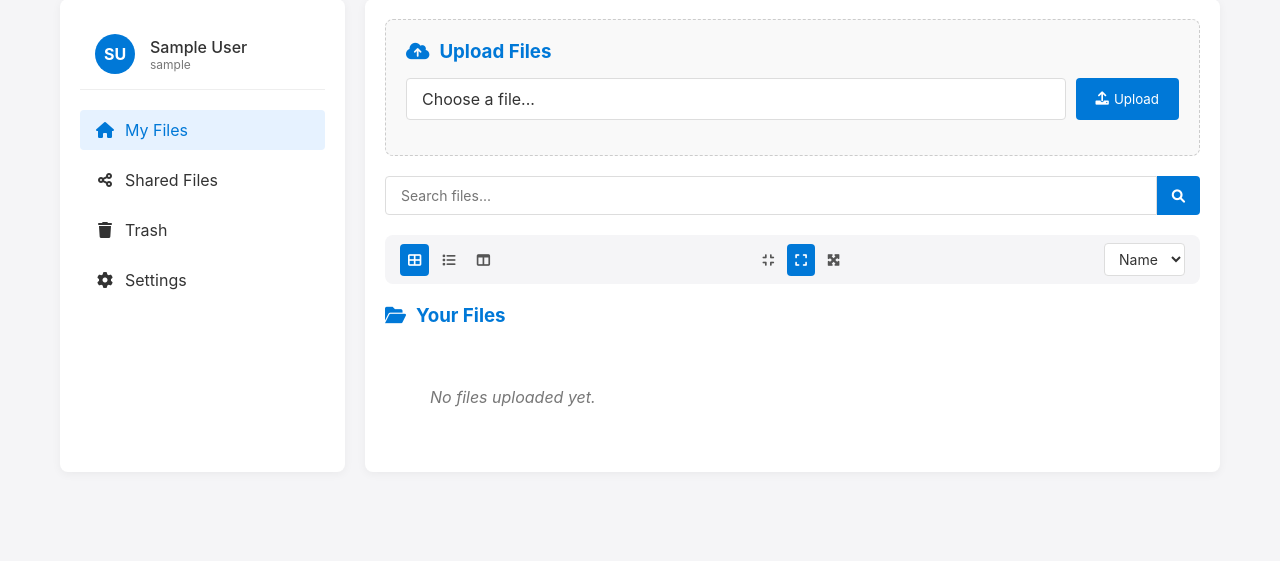
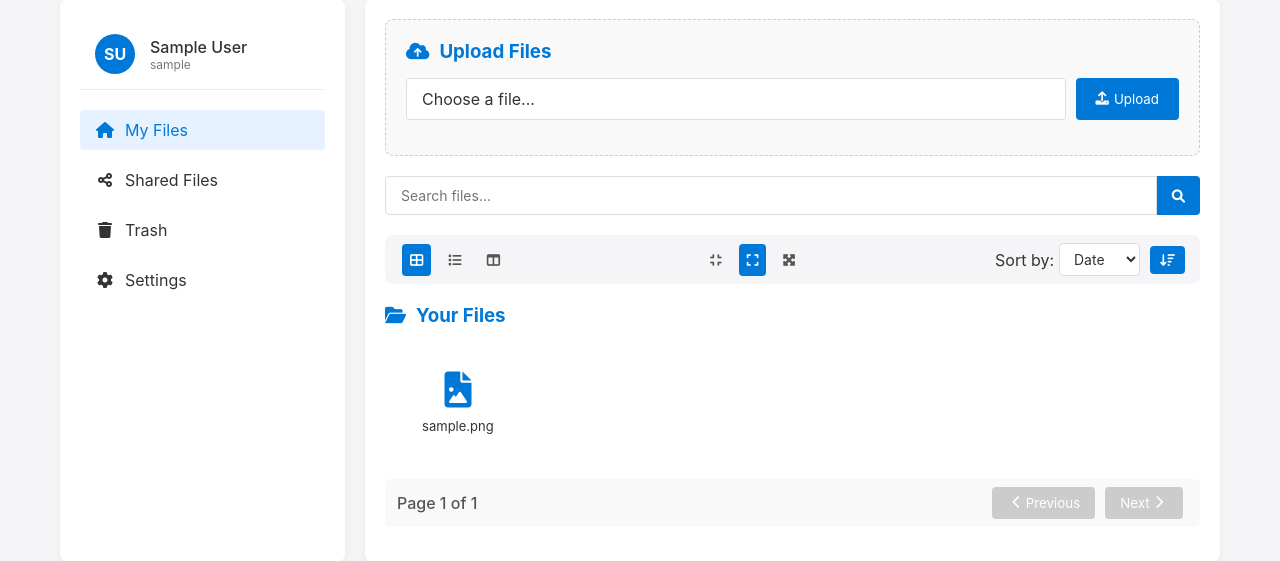
Before and after one commit to vikasdimaniya/drive, a Django app: page /dashboard/ in a window 1280 px wide. Shown: the part 103-664 px from the top of the page. Run offline with Django 5.2, Linux system fonts and the light colour scheme; a user stored in the database is signed in; tables that the repository leaves empty hold one stand-in row (values such as "Sample post"); data that the repository does not hold is empty.

Commit message:
Implement pagination and sorting for user files and search results. Enhance file listing with detailed information and update UI components for better user experience. Add pagination controls in JavaScript and CSS for improved navigation.

```diff
--- a/myproject/myapp/static/css/dashboard.css
+++ b/myproject/myapp/static/css/dashboard.css
@@ -417,3 +417,191 @@
 .content-section.active {
     display: block;
 }
+
+/* Pagination and Sorting Controls - Old styles, keeping for compatibility */
+.pagination-controls {
+    display: flex;
+    align-items: center;
+}
+
+.pagination-btn {
+    background-color: #0078D7;
+    color: white;
+    border: none;
+    border-radius: 4px;
+    padding: 8px 15px;
+    margin: 0 5px;
+    cursor: pointer;
+    display: flex;
+    align-items: center;
+    transition: background-color 0.2s;
+}
+
+.pagination-btn:hover {
+    background-color: #005a9e;
+}
+
+.pagination-btn:disabled {
+    background-color: #cccccc;
+    cursor: not-allowed;
+}
+
+.pagination-btn i {
+    margin: 0 5px;
+}
+
+.pagination-info {
+    font-weight: 500;
+    color: #555;
+}
+
+/* View options bar */
+.view-options-bar {
+    display: flex;
+    align-items: center;
+    background-color: #f9f9f9;
+    border-radius: 5px;
+    padding: 8px 12px;
+    margin-bottom: 15px;
+    justify-content: space-between;
+}
+
+.view-options, .view-size, .sort-options {
+    display: flex;
+    align-items: center;
+}
+
+.view-option-btn, .size-option-btn {
+    background-color: transparent;
+    border: none;
+    padding: 8px 12px;
+    margin: 0 2px;
+    border-radius: 4px;
+    cursor: pointer;
+    color: #555;
+    transition: background-color 0.2s;
+}
+
+.view-option-btn:hover, .size-option-btn:hover {
+    background-color: #e0e0e0;
+}
+
+.view-option-btn.active, .size-option-btn.active {
+    background-color: #0078D7;
+    color: white;
+}
+
+.sort-options {
+    display: flex;
+    align-items: center;
+}
+
+.sort-select {
+    margin: 0 5px;
+    padding: 6px 10px;
+    border-radius: 4px;
+    border: 1px solid #ccc;
+    background-color: white;
+    color: #555;
+}
+
+.sort-order-btn {
+    background-color: #0078D7;
+    color: white;
+    border: none;
+    border-radius: 4px;
+    padding: 6px 10px;
+    margin-left: 5px;
+    cursor: pointer;
+    transition: background-color 0.2s;
+}
+
+.sort-order-btn:hover {
+    background-color: #005a9e;
+}
+
+/* Remove the old sorting controls styles that are no longer needed */
+.sorting-controls {
+    display: none;
+}
+
+/* File details in list view */
+.file-details {
+    display: flex;
+    flex: 1;
+    justify-content: space-between;
+    padding: 0 15px;
+    color: #666;
+    font-size: 0.9em;
+}
+
+.file-size, .file-date, .file-type {
+    padding: 0 10px;
+    white-space: nowrap;
+}
+
+.file-date {
+    min-width: 180px;
+}
+
+.file-size {
+    min-width: 100px;
+}
+
+.file-type {
+    min-width: 80px;
+    text-align: center;
+}
+
+/* Pagination Bar */
+.pagination-bar {
+    display: flex;
+    align-items: center;
+    background-color: #f9f9f9;
+    border-radius: 5px;
+    padding: 8px 12px;
+    margin: 15px 0;
+    justify-content: space-between;
+}
+
+.pagination-controls {
+    display: flex;
+    align-items: center;
+}
+
+.pagination-btn {
+    background-color: #0078D7;
+    color: white;
+    border: none;
+    border-radius: 4px;
+    padding: 8px 15px;
+    margin: 0 5px;
+    cursor: pointer;
+    display: flex;
+    align-items: center;
+    transition: background-color 0.2s;
+}
+
+.pagination-btn:hover {
+    background-color: #005a9e;
+}
+
+.pagination-btn:disabled {
+    background-color: #cccccc;
+    cursor: not-allowed;
+}
+
+.pagination-btn i {
+    margin: 0 5px;
+}
+
+.pagination-info {
+    font-weight: 500;
+    color: #555;
+}
+
+/* Remove the old pagination controls styles that are no longer needed */
+.pagination-controls {
+    display: flex;
+    align-items: center;
+}
--- a/myproject/myapp/static/js/file-explorer.js
+++ b/myproject/myapp/static/js/file-explorer.js
@@ -3,10 +3,36 @@
 // Global variables
 let currentView = 'grid';
 let currentSize = 'medium';
-let currentSort = 'name';
+let currentSort = 'date';
+let currentSortOrder = 'desc';
+let currentPage = 1;
+let pageSize = 20;
+let totalPages = 1;
 
 // Initialize file explorer
 function initFileExplorer() {
+    // Set up sort order button first so it's available for fetchUserFiles
+    const sortOptions = document.querySelector('.sort-options');
+    if (sortOptions && !document.querySelector('.sort-order-btn')) {
+        const sortOrderBtn = document.createElement('button');
+        sortOrderBtn.className = 'sort-order-btn';
+        sortOrderBtn.title = currentSortOrder === 'asc' ? 'Ascending' : 'Descending';
+        sortOrderBtn.innerHTML = currentSortOrder === 'asc' ?
+            '<i class="fas fa-sort-amount-up"></i>' :
+            '<i class="fas fa-sort-amount-down"></i>';
+
+        sortOrderBtn.addEventListener('click', function() {
+            currentSortOrder = currentSortOrder === 'asc' ? 'desc' : 'asc';
+            this.title = currentSortOrder === 'asc' ? 'Ascending' : 'Descending';
+            this.innerHTML = currentSortOrder === 'asc' ?
+                '<i class="fas fa-sort-amount-up"></i>' :
+                '<i class="fas fa-sort-amount-down"></i>';
+            fetchUserFiles(1, currentSort, currentSortOrder);
+        });
+
+        sortOptions.appendChild(sortOrderBtn);
+    }
+
     // Load files on page load
     fetchUserFiles();
 
@@ -27,14 +53,27 @@ function initFileExplorer() {
     // Set up sort select
     document.getElementById('sortSelect').addEventListener('change', function() {
         currentSort = this.value;
-        sortFiles();
+        fetchUserFiles(1, currentSort, currentSortOrder);
     });
 }
 
 // Fetch user files
-async function fetchUserFiles() {
+async function fetchUserFiles(page = currentPage, sort = currentSort, order = currentSortOrder) {
     try {
-        let response = await fetch("/api/user/files/");
+        // Update current values
+        currentPage = page;
+        currentSort = sort;
+        currentSortOrder = order;
+
+        // Build query parameters
+        const params = new URLSearchParams({
+            page: page,
+            page_size: pageSize,
+            sort_by: sort,
+            sort_order: order
+        });
+
+        let response = await fetch(`/api/user/files/?${params.toString()}`);
         let data = await response.json();
         let filesContainer = document.getElementById("filesContainer");
 
@@ -45,14 +84,17 @@ async function fetchUserFiles() {
             return;
         }
 
-        // Sort files
-        sortFileData(data.files);
+        // Store pagination info
+        totalPages = data.pagination.num_pages;
 
         // Create file items based on current view
         data.files.forEach(file => {
             const fileElement = createFileElement(file);
             filesContainer.appendChild(fileElement);
         });
+
+        // Create pagination controls
+        createPaginationControls(filesContainer, data.pagination);
     } catch (error) {
         console.error("Error fetching files:", error);
         document.getElementById("filesContainer").innerHTML =
@@ -183,6 +225,30 @@ function createListViewItem(file) {
     fileName.className = "file-name";
     fileName.innerText = file.name;
 
+    // File details
+    const fileDetails = document.createElement("div");
+    fileDetails.className = "file-details";
+
+    // File size
+    const fileSize = document.createElement("span");
+    fileSize.className = "file-size";
+    fileSize.textContent = formatFileSize(file.size);
+
+    // File date
+    const fileDate = document.createElement("span");
+    fileDate.className = "file-date";
+    fileDate.textContent = formatDate(file.upload_date);
+
+    // File type
+    const fileType = document.createElement("span");
+    fileType.className = "file-type";
+    fileType.textContent = file.type || file.name.split('.').pop().toUpperCase();
+
+    // Add details to file details container
+    fileDetails.appendChild(fileSize);
+    fileDetails.appendChild(fileDate);
+    fileDetails.appendChild(fileType);
+
     // File actions
     const fileActions = document.createElement("div");
     fileActions.className = "file-actions";
@@ -226,6 +292,7 @@ function createListViewItem(file) {
 
     fileItem.appendChild(fileIcon);
     fileItem.appendChild(fileName);
+    fileItem.appendChild(fileDetails);
     fileItem.appendChild(fileActions);
 
     // Add click event to select the file
@@ -363,3 +430,60 @@ async function deleteFile(fileKey) {
         alert("Error deleting file. Please try again.");
     }
 }
+
+// Create pagination controls
+function createPaginationControls(container, pagination) {
+    // Remove any existing pagination bar
+    const existingPaginationBar = document.querySelector('.pagination-bar');
+    if (existingPaginationBar) {
+        existingPaginationBar.remove();
+    }
+
+    // Create pagination bar (similar to view options bar)
+    const paginationBar = document.createElement('div');
+    paginationBar.className = 'pagination-bar';
+
+    // Page info
+    const pageInfo = document.createElement('span');
+    pageInfo.className = 'pagination-info';
+    pageInfo.textContent = `Page ${pagination.page} of ${pagination.num_pages}`;
+
+    // Pagination controls container
+    const paginationControls = document.createElement('div');
+    paginationControls.className = 'pagination-controls';
+
+    // Previous button
+    const prevButton = document.createElement('button');
+    prevButton.className = 'pagination-btn prev-btn';
+    prevButton.innerHTML = '<i class="fas fa-chevron-left"></i> Previous';
+    prevButton.disabled = !pagination.has_previous;
+    prevButton.addEventListener('click', () => {
+        if (pagination.has_previous) {
+            fetchUserFiles(currentPage - 1);
+        }
+    });
+
+    // Next button
+    const nextButton = document.createElement('button');
+    nextButton.className = 'pagination-btn next-btn';
+    nextButton.innerHTML = 'Next <i class="fas fa-chevron-right"></i>';
+    nextButton.disabled = !pagination.has_next;
+    nextButton.addEventListener('click', () => {
+        if (pagination.has_next) {
+            fetchUserFiles(currentPage + 1);
+        }
+    });
+
+    // Add elements to pagination controls
+    paginationControls.appendChild(prevButton);
+    paginationControls.appendChild(nextButton);
+
+    // Add elements to pagination bar
+    paginationBar.appendChild(pageInfo);
+    paginationBar.appendChild(paginationControls);
+
+    // Add pagination bar to the container
+    // Insert it before the files container
+    const filesContainer = document.getElementById('filesContainer');
+    filesContainer.parentNode.insertBefore(paginationBar, filesContainer.nextSibling);
+}
--- a/myproject/myapp/static/js/search.js
+++ b/myproject/myapp/static/js/search.js
@@ -1,9 +1,17 @@
 // Search functionality
+
+// Global variables for search pagination and sorting
+let searchCurrentPage = 1;
+let searchPageSize = 20;
+let searchCurrentSort = 'date';  // Default sort by date
+let searchCurrentSortOrder = 'desc';  // Default newest first
+let searchTotalPages = 1;
+let lastSearchQuery = '';
 
 // Initialize search functionality
 function initSearch() {
     // Add click event to search button
-    document.getElementById('searchBtn').addEventListener('click', searchFiles);
+    document.getElementById('searchBtn').addEventListener('click', () => searchFiles());
 
     // Add event listener for Enter key in search input
     document.getElementById("searchQuery").addEventListener("keyup", function(event) {
@@ -11,15 +19,52 @@ function initSearch() {
             searchFiles();
         }
     });
+
+    // Listen for sort changes from the main sort select
+    document.getElementById('sortSelect').addEventListener('change', function() {
+        if (document.getElementById('searchResultsSection').style.display === 'block') {
+            searchCurrentSort = this.value;
+            searchFiles(1, searchCurrentSort, searchCurrentSortOrder);
+        }
+    });
+
+    // Listen for sort order changes from the sort order button
+    document.querySelector('.sort-order-btn')?.addEventListener('click', function() {
+        if (document.getElementById('searchResultsSection').style.display === 'block') {
+            searchCurrentSortOrder = searchCurrentSortOrder === 'asc' ? 'desc' : 'asc';
+            searchFiles(1, searchCurrentSort, searchCurrentSortOrder);
+        }
+    });
 }
 
 // Search files
-async function searchFiles() {
+async function searchFiles(page = 1, sort = searchCurrentSort, order = searchCurrentSortOrder) {
     const query = document.getElementById("searchQuery").value;
     if (!query) return;
 
+    // Update current values
+    searchCurrentPage = page;
+    searchCurrentSort = sort;
+    searchCurrentSortOrder = order;
+    lastSearchQuery = query;
+
+    // Update the sort select in the UI to match current sort
+    const sortSelect = document.getElementById('sortSelect');
+    if (sortSelect && sortSelect.value !== searchCurrentSort) {
+        sortSelect.value = searchCurrentSort;
+    }
+
     try {
-        let response = await fetch(`/api/user/search-files/?query=${query}`);
+        // Build query parameters
+        const params = new URLSearchParams({
+            query: query,
+            page: page,
+            page_size: searchPageSize,
+            sort_by: sort,
+            sort_order: order
+        });
+
+        let response = await fetch(`/api/user/search-files/?${params.toString()}`);
         let data = await response.json();
         let resultsList = document.getElementById("searchResultsContainer");
         let resultsSection = document.getElementById("searchResultsSection");
@@ -32,17 +77,77 @@ async function searchFiles() {
             return;
         }
 
-        // Sort files if needed
-        sortFileData(data.files);
+        // Store pagination info
+        searchTotalPages = data.pagination.num_pages;
 
         // Create file items
         data.files.forEach(file => {
             const fileElement = createFileElement(file);
             resultsList.appendChild(fileElement);
         });
+
+        // Create pagination controls
+        createSearchPaginationControls(resultsList, data.pagination);
     } catch (error) {
         console.error("Error searching files:", error);
         document.getElementById("searchResultsContainer").innerHTML =
             '<div class="empty-message">Error searching files. Please try again.</div>';
     }
 }
+
+// Create pagination controls for search results
+function createSearchPaginationControls(container, pagination) {
+    // Remove any existing pagination bar
+    const existingPaginationBar = document.querySelector('.search-pagination-bar');
+    if (existingPaginationBar) {
+        existingPaginationBar.remove();
+    }
+
+    // Create pagination bar (similar to view options bar)
+    const paginationBar = document.createElement('div');
+    paginationBar.className = 'pagination-bar search-pagination-bar';
+
+    // Page info
+    const pageInfo = document.createElement('span');
+    pageInfo.className = 'pagination-info';
+    pageInfo.textContent = `Page ${pagination.page} of ${pagination.num_pages}`;
+
+    // Pagination controls container
+    const paginationControls = document.createElement('div');
+    paginationControls.className = 'pagination-controls';
+
+    // Previous button
+    const prevButton = document.createElement('button');
+    prevButton.className = 'pagination-btn prev-btn';
+    prevButton.innerHTML = '<i class="fas fa-chevron-left"></i> Previous';
+    prevButton.disabled = !pagination.has_previous;
+    prevButton.addEventListener('click', () => {
+        if (pagination.has_previous) {
+            searchFiles(searchCurrentPage - 1);
+        }
+    });
+
+    // Next button
+    const nextButton = document.createElement('button');
+    nextButton.className = 'pagination-btn next-btn';
+    nextButton.innerHTML = 'Next <i class="fas fa-chevron-right"></i>';
+    nextButton.disabled = !pagination.has_next;
+    nextButton.addEventListener('click', () => {
+        if (pagination.has_next) {
+            searchFiles(searchCurrentPage + 1);
+        }
+    });
+
+    // Add elements to pagination controls
+    paginationControls.appendChild(prevButton);
+    paginationControls.appendChild(nextButton);
+
+    // Add elements to pagination bar
+    paginationBar.appendChild(pageInfo);
+    paginationBar.appendChild(paginationControls);
+
+    // Add pagination bar to the container
+    // Insert it before the search results container
+    const searchResultsContainer = document.getElementById('searchResultsContainer');
+    searchResultsContainer.parentNode.insertBefore(paginationBar, searchResultsContainer.nextSibling);
+}
--- a/myproject/myapp/templates/myapp/dashboard.html
+++ b/myproject/myapp/templates/myapp/dashboard.html
@@ -101,12 +101,14 @@
                             </button>
                         </div>
                         <div class="sort-options">
+                            <label for="sortSelect">Sort by:</label>
                             <select id="sortSelect" class="sort-select">
                                 <option value="name">Name</option>
-                                <option value="date">Date</option>
+                                <option value="date" selected>Date</option>
                                 <option value="size">Size</option>
                                 <option value="type">Type</option>
                             </select>
+                            <!-- Sort order button will be added by JavaScript -->
                         </div>
                     </div>
 
--- a/myproject/myapp/views.py
+++ b/myproject/myapp/views.py
@@ -11,6 +11,7 @@ from django.contrib.auth.decorators import login_required
 from django.contrib.auth.models import User
 from django.core.mail import send_mail
 from django.db.models import Q
+from django.core.paginator import Paginator, EmptyPage, PageNotAnInteger
 from myapp.models import FileMetadata, SharedLink
 from .forms import SignupForm
 
@@ -125,18 +126,68 @@ def complete_multipart_upload(request):
 
 @login_required
 def list_user_files(request):
-    """List all files uploaded by the logged-in user (without pre-signed URLs)"""
-    user_id = request.user.id
-    prefix = f"{user_id}/"
+    """List all files uploaded by the logged-in user with pagination and sorting"""
+    # Get pagination parameters
+    page = request.GET.get('page', 1)
+    page_size = request.GET.get('page_size', 20)
 
-    response = s3_client.list_objects_v2(Bucket=settings.AWS_STORAGE_BUCKET_NAME, Prefix=prefix)
+    # Get sorting parameters
+    sort_by = request.GET.get('sort_by', 'upload_date')  # Default sort by upload date
+    sort_order = request.GET.get('sort_order', 'desc')  # Default newest first
 
+    # Map sort_by parameter to model field
+    sort_field_map = {
+        'name': 'file_name',
+        'size': 'file_size',
+        'date': 'upload_date',
+        'type': 'file_type',
+        'upload_date': 'upload_date'
+    }
+
+    sort_field = sort_field_map.get(sort_by, 'upload_date')
+
+    # Apply sort direction
+    if sort_order.lower() == 'asc':
+        order_by = sort_field
+    else:
+        order_by = f'-{sort_field}'
+
+    # Query database for files
+    user_files = FileMetadata.objects.filter(user=request.user).order_by(order_by)
+
+    # Create paginator
+    paginator = Paginator(user_files, page_size)
+
+    try:
+        files_page = paginator.page(page)
+    except PageNotAnInteger:
+        files_page = paginator.page(1)
+    except EmptyPage:
+        files_page = paginator.page(paginator.num_pages)
+
+    # Format response
     files = []
-    for obj in response.get("Contents", []):
-        file_key = obj["Key"]
-        files.append({"name": file_key.replace(prefix, ""), "key": file_key})
+    for file in files_page:
+        files.append({
+            "name": file.file_name,
+            "key": file.file_path,
+            "size": file.file_size,
+            "type": file.file_type,
+            "upload_date": file.upload_date.isoformat(),
+            "last_modified": file.last_modified.isoformat()
+        })
 
-    return JsonResponse({"files": files})
+    return JsonResponse({
+        "files": files,
+        "pagination": {
+            "total": paginator.count,
+            "page": files_page.number,
+            "page_size": page_size,
+            "num_pages": paginator.num_pages,
+            "has_next": files_page.has_next(),
+            "has_previous": files_page.has_previous()
+        }
+    })
 
 @login_required
 def get_presigned_url(request):
@@ -191,18 +242,76 @@ def delete_user_file(request):
 
 @login_required
 def search_user_files(request):
-    """Search for a file uploaded by the logged-in user"""
+    """Search for a file uploaded by the logged-in user with pagination and sorting"""
     query = request.GET.get("query", "").lower().strip()
 
     if not query:
         return JsonResponse({"error": "Query parameter is required"}, status=400)
 
-    user_files = FileMetadata.objects.filter(user=request.user, file_name__icontains=query).values(
-        "file_name", "file_path"
-    )
+    # Get pagination parameters
+    page = request.GET.get('page', 1)
+    page_size = request.GET.get('page_size', 20)
 
-    files = [{"name": file["file_name"], "key": file["file_path"]} for file in user_files]
-    return JsonResponse({"files": files})
+    # Get sorting parameters
+    sort_by = request.GET.get('sort_by', 'upload_date')  # Default sort by upload date
+    sort_order = request.GET.get('sort_order', 'desc')  # Default newest first
+
+    # Map sort_by parameter to model field
+    sort_field_map = {
+        'name': 'file_name',
+        'size': 'file_size',
+        'date': 'upload_date',
+        'type': 'file_type',
+        'upload_date': 'upload_date'
+    }
+
+    sort_field = sort_field_map.get(sort_by, 'upload_date')
+
+    # Apply sort direction
+    if sort_order.lower() == 'asc':
+        order_by = sort_field
+    else:
+        order_by = f'-{sort_field}'
+
+    # Query database for files
+    user_files = FileMetadata.objects.filter(
+        user=request.user,
+        file_name__icontains=query
+    ).order_by(order_by)
+
+    # Create paginator
+    paginator = Paginator(user_files, page_size)
+
+    try:
+        files_page = paginator.page(page)
+    except PageNotAnInteger:
+        files_page = paginator.page(1)
+    except EmptyPage:
+        files_page = paginator.page(paginator.num_pages)
+
+    # Format response
+    files = []
+    for file in files_page:
+        files.append({
+            "name": file.file_name,
+            "key": file.file_path,
+            "size": file.file_size,
+            "type": file.file_type,
+            "upload_date": file.upload_date.isoformat(),
+            "last_modified": file.last_modified.isoformat()
+        })
+
+    return JsonResponse({
+        "files": files,
+        "pagination": {
+            "total": paginator.count,
+            "page": files_page.number,
+            "page_size": page_size,
+            "num_pages": paginator.num_pages,
+            "has_next": files_page.has_next(),
+            "has_previous": files_page.has_previous()
+        }
+    })
 
 @login_required
 def create_shared_link(request):
```
